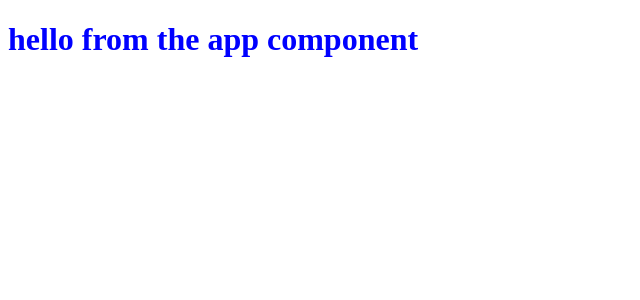
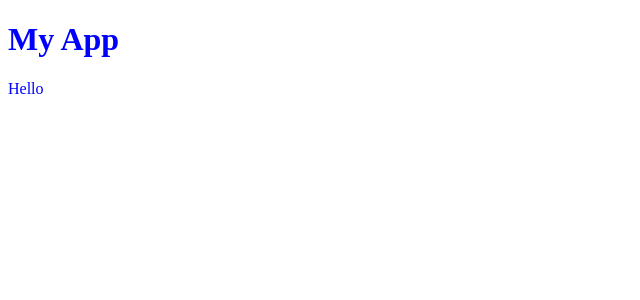
Before and after one commit to Samuelauweb/feedback-app, a React (Create React App) app: page / in a window 1280 px wide. Shown: the top 300 px of the page, without its empty margins (0-640 px from the left). Built offline with nearby package versions, Linux system fonts and the light colour scheme; the HTML template or start-up script is replaced by a standard one.

Commit message:
9. Intro to JSX

```diff
--- a/src/App.js
+++ b/src/App.js
@@ -1,6 +1,10 @@
 function App() {
   return (
-    <h1>hello from the app component</h1>
+    <div className="container">
+      <h1>My App</h1>
+      <p>Hello</p>
+
+    </div>
   )
 }
 
```
